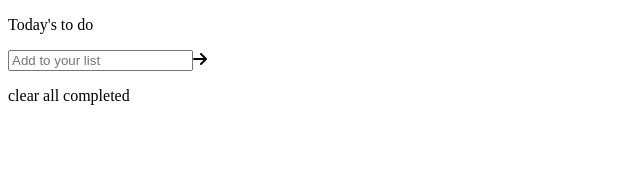
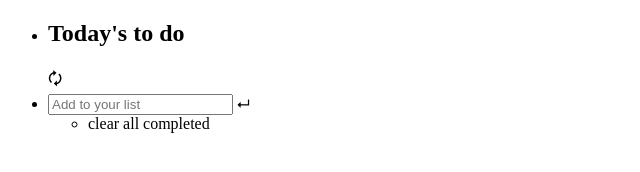
Before and after one commit to ayebaishmo/todolistTest, a website: page src/index.html in a window 1280 px wide. Shown: the whole page, without its empty margins (0-640 px from the left). Drawn offline with Linux system fonts and the light colour scheme.

Commit message:
Add html skeleton to match the template

```diff
--- a/src/index.html
+++ b/src/index.html
@@ -14,13 +14,21 @@
 </head>
 <body>
     <main>
-        <p>Today's to do</p>
-        <input type="text" id="inTask" name="inTask" placeholder="Add to your list"></input><i class="arrow fas fa-arrow-right"></i>
-        <ul class="listTasks">
+        <div class="todo wrapper">
+            <ul class="todo headline">
+            <li id="heading">
+                <h2>Today's to do</h2>
+                <span class="icon refresh-icon">&#128472;</span>
+            </li>
+        <li id="subheading">
+            <input type="text" id="add-item" name="inTask" placeholder="Add to your list"></input>
+            <span class="icon add-icon">&#11168;</span>
+        </li>
+        <ul class="todo items">
         </ul>
-        <div class="clearC">
-        <p class="clear">clear all completed</p>
-        </div>
+        <ul class="todo footer">
+        <li id="clear"><span>clear all completed</span> </li>
+        </ul>
     </main>
 </body>
 </html>
```
